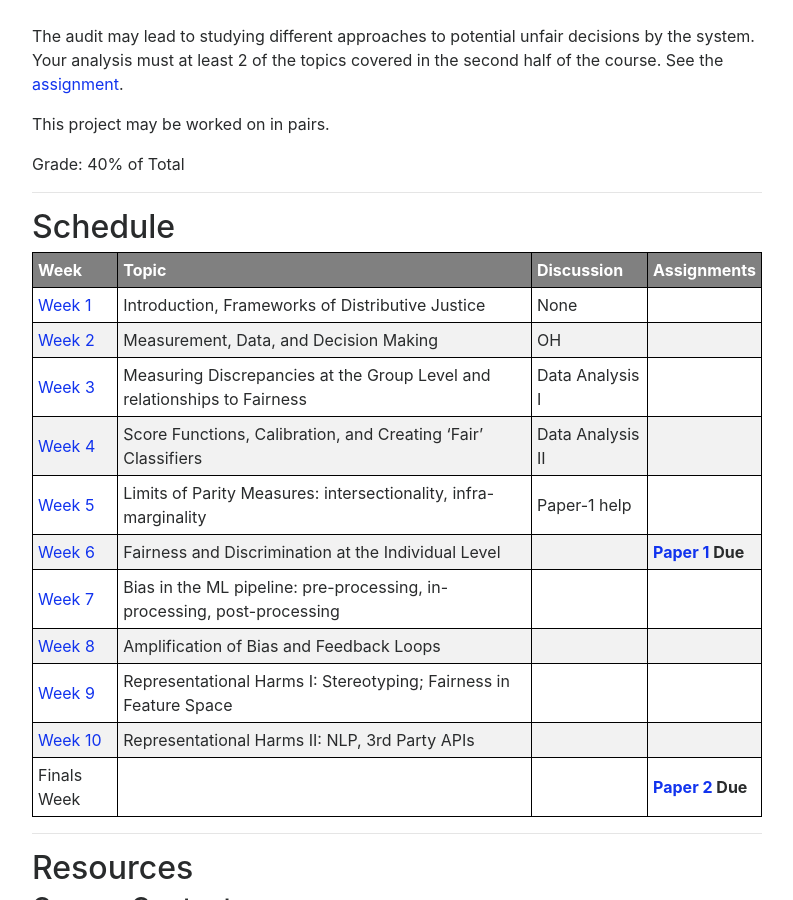
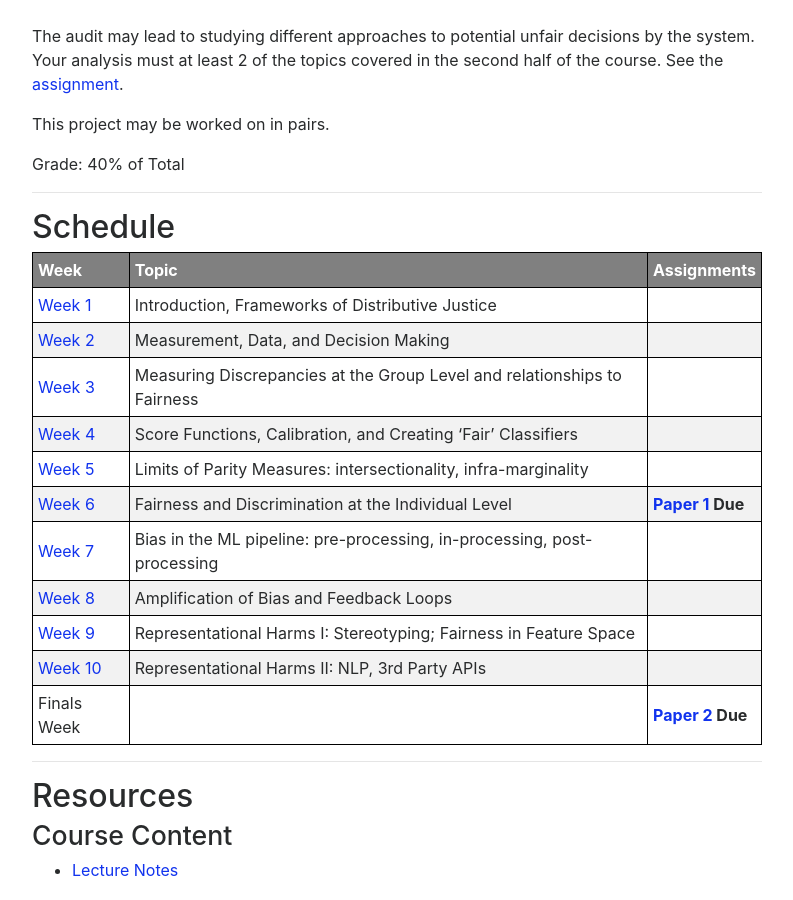
Before and after one commit to afraenkel/course-fairness-webpage, a Jekyll site: the page built from index.md, in a window 1280 px wide and 900 px high, scrolled down 4119 px. Shown: the whole window, without its empty margins (243-1036 px from the left). Built offline with Jekyll 4.4.1, drawn with Linux system fonts in a browser that asks for light colours; nearby versions of some CDN libraries.

Commit message:
update for DEI

```diff
--- a/index.md
+++ b/index.md
@@ -227,19 +227,19 @@ Grade: 40% of Total
 
 # Schedule
 
-|Week|Topic|Discussion|Assignments|
-|---|---|---|---|
-|[Week 1](weeks/week01)|Introduction, Frameworks of Distributive Justice|None||
-|[Week 2](weeks/week02)|Measurement, Data, and Decision Making|OH||
-|[Week 3](weeks/week03)|Measuring Discrepancies at the Group Level and relationships to Fairness|Data Analysis I||
-|[Week 4](weeks/week04)|Score Functions, Calibration, and Creating 'Fair' Classifiers|Data Analysis II||
-|[Week 5](weeks/week05)|Limits of Parity Measures: intersectionality, infra-marginality|Paper-1 help||
-|[Week 6](weeks/week06)|Fairness and Discrimination at the Individual Level||**[Paper 1](assignments/inequity-analysis) Due**|
-|[Week 7](weeks/week07)|Bias in the ML pipeline: pre-processing, in-processing, post-processing|||
-|[Week 8](weeks/week08)|Amplification of Bias and Feedback Loops|||
-|[Week 9](weeks/week09)|Representational Harms I: Stereotyping; Fairness in Feature Space|||
-|[Week 10](weeks/week10)|Representational Harms II: NLP, 3rd Party APIs|||
-|Finals Week|||**[Paper 2](assignments/algorithmic-audit) Due**|
+|Week|Topic|Assignments|
+|---|---|---|
+|[Week 1](weeks/week01)|Introduction, Frameworks of Distributive Justice||
+|[Week 2](weeks/week02)|Measurement, Data, and Decision Making||
+|[Week 3](weeks/week03)|Measuring Discrepancies at the Group Level and relationships to Fairness||
+|[Week 4](weeks/week04)|Score Functions, Calibration, and Creating 'Fair' Classifiers||
+|[Week 5](weeks/week05)|Limits of Parity Measures: intersectionality, infra-marginality||
+|[Week 6](weeks/week06)|Fairness and Discrimination at the Individual Level|**[Paper 1](assignments/inequity-analysis) Due**|
+|[Week 7](weeks/week07)|Bias in the ML pipeline: pre-processing, in-processing, post-processing||
+|[Week 8](weeks/week08)|Amplification of Bias and Feedback Loops||
+|[Week 9](weeks/week09)|Representational Harms I: Stereotyping; Fairness in Feature Space||
+|[Week 10](weeks/week10)|Representational Harms II: NLP, 3rd Party APIs||
+|Finals Week||**[Paper 2](assignments/algorithmic-audit) Due**|
 
 ---
 
```
